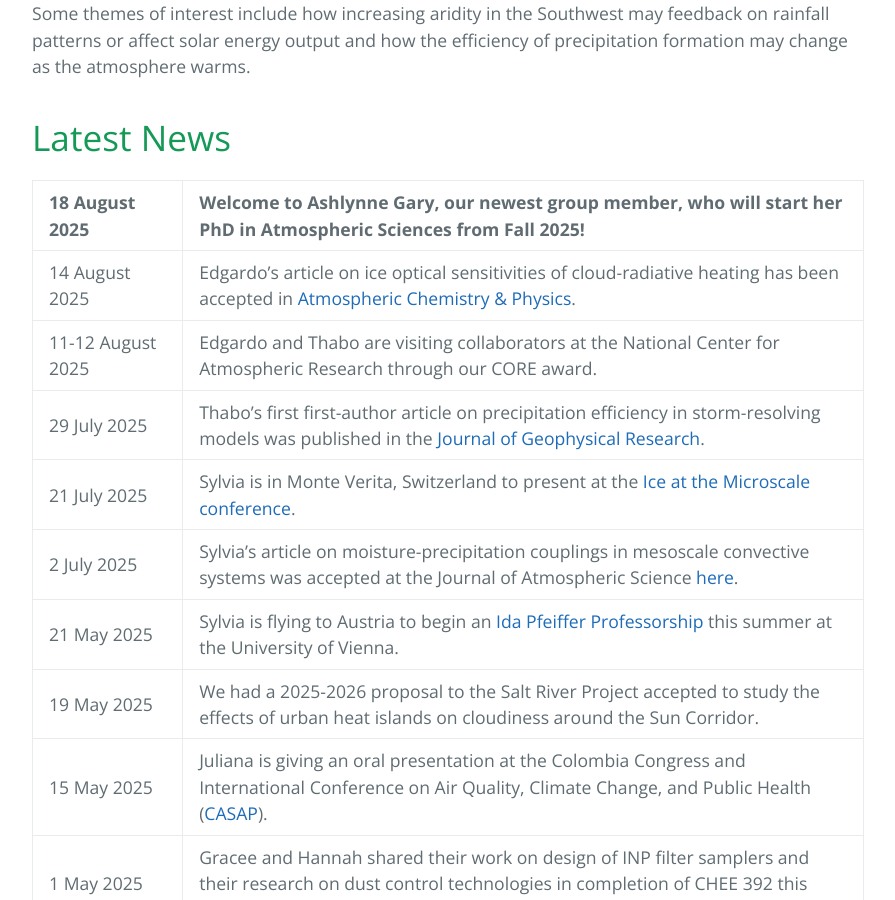
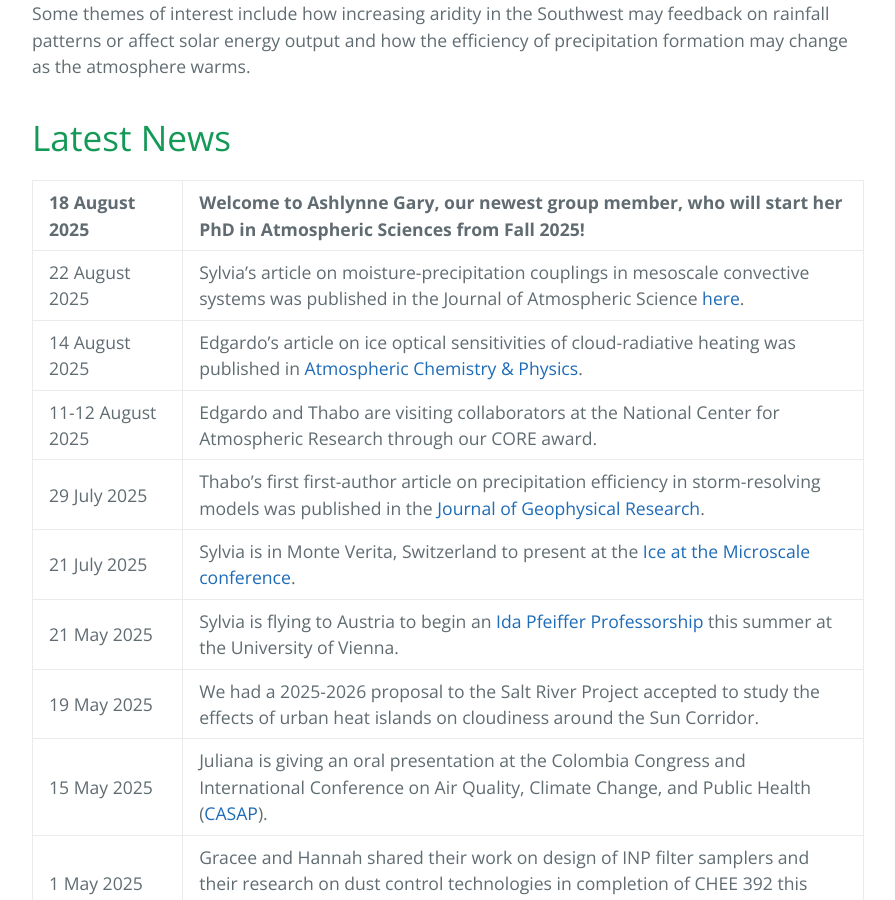
Before and after one commit to sylviasullivan/sylviasullivan.github.io, a Jekyll site: the page built from index.md, in a window 1280 px wide and 900 px high, scrolled down 613 px. Shown: the whole window, without its empty margins (192-1087 px from the left). Built offline with Jekyll 4.4.1, drawn with Linux system fonts in a browser that asks for light colours.

Commit message:
Update index.md

```diff
--- a/index.md
+++ b/index.md
@@ -13,11 +13,11 @@ We are broadly interested in scale interactions in the atmosphere and how best t
 
 | 18 August 2025 | Welcome to Ashlynne Gary, our newest group member, who will start her PhD in Atmospheric Sciences from Fall 2025!
 |:-----------|:------|
-| 14 August 2025 | Edgardo's article on ice optical sensitivities of cloud-radiative heating has been accepted in [Atmospheric Chemistry & Physics](https://acp.copernicus.org/articles/25/8943/2025/).
+| 22 August 2025 | Sylvia's article on moisture-precipitation couplings in mesoscale convective systems was published in the Journal of Atmospheric Science [here](https://journals.ametsoc.org/view/journals/atsc/aop/JAS-D-24-0174.1/JAS-D-24-0174.1.xml).
+| 14 August 2025 | Edgardo's article on ice optical sensitivities of cloud-radiative heating was published in [Atmospheric Chemistry & Physics](https://acp.copernicus.org/articles/25/8943/2025/).
 | 11-12 August 2025 | Edgardo and Thabo are visiting collaborators at the National Center for Atmospheric Research through our CORE award.
 | 29 July 2025 | Thabo's first first-author article on precipitation efficiency in storm-resolving models was published in the [Journal of Geophysical Research](https://agupubs.onlinelibrary.wiley.com/doi/epdf/10.1029/2025JD044228).
 | 21 July 2025 | Sylvia is in Monte Verita, Switzerland to present at the [Ice at the Microscale conference](https://ice2025.ethz.ch/).
-| 2 July 2025 | Sylvia's article on moisture-precipitation couplings in mesoscale convective systems was accepted at the Journal of Atmospheric Science [here](https://journals.ametsoc.org/view/journals/atsc/aop/JAS-D-24-0174.1/JAS-D-24-0174.1.xml).
 | 21 May 2025 | Sylvia is flying to Austria to begin an [Ida Pfeiffer Professorship](https://fgga.univie.ac.at/sylviasullivan/) this summer at the University of Vienna.
 | 19 May 2025 | We had a 2025-2026 proposal to the Salt River Project accepted to study the effects of urban heat islands on cloudiness around the Sun Corridor.
 | 15 May 2025 | Juliana is giving an oral presentation at the Colombia Congress and International Conference on Air Quality, Climate Change, and Public Health ([CASAP](https://casap.science/en/home/)).
```
